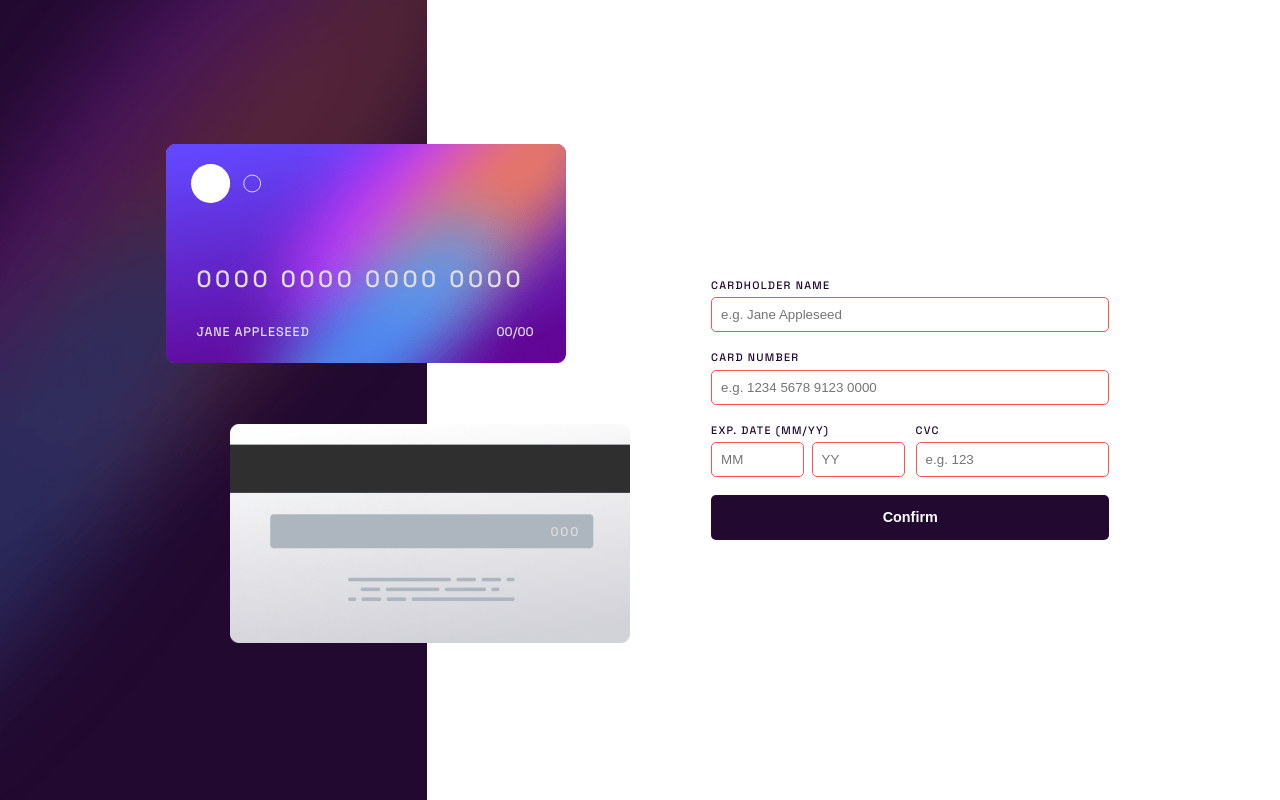
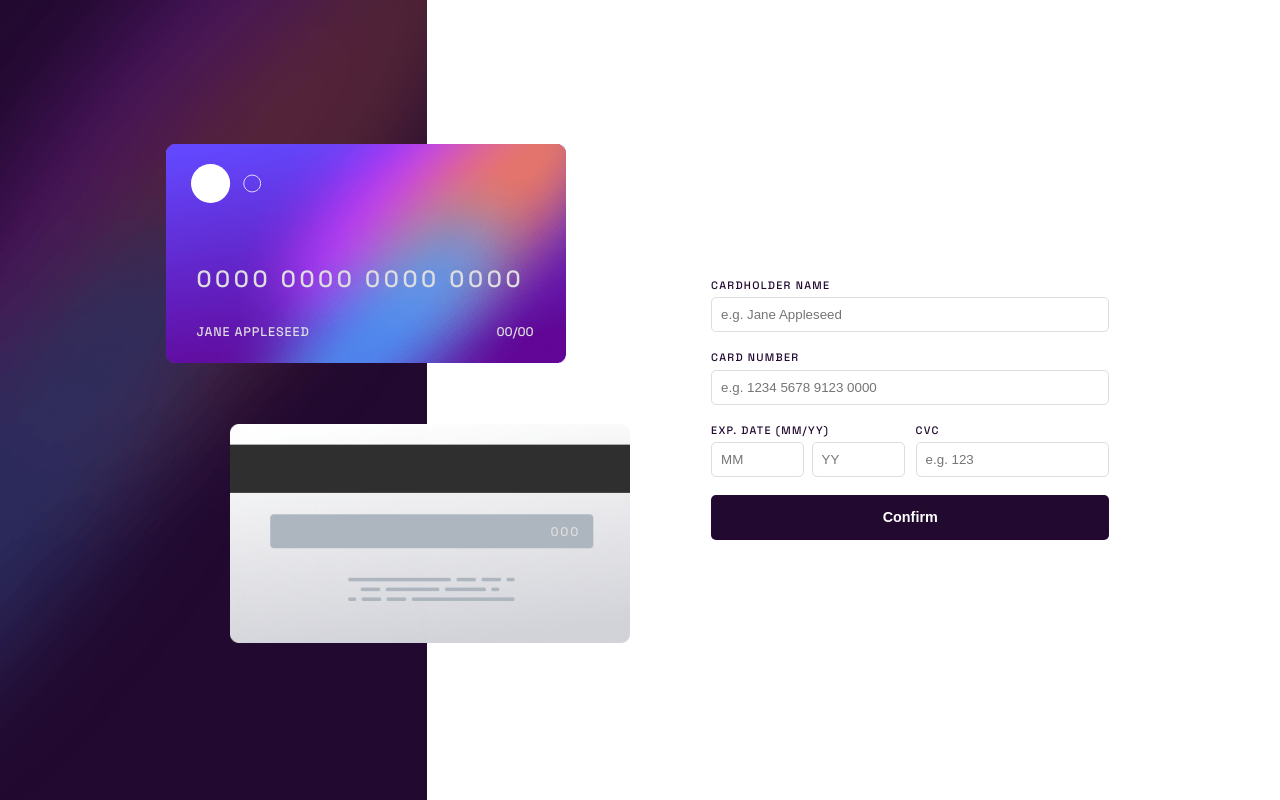
Before and after one commit to SutonToch/interactive-card-details-form, a React (Vite) app: page / in a window 1280 px wide. Built offline with nearby package versions, Linux system fonts and the light colour scheme.

Commit message:
update regex and state management

```diff
--- a/src/components/Cards.tsx
+++ b/src/components/Cards.tsx
@@ -4,27 +4,31 @@ import cardFrontLogo from './../assets/card-logo.svg'
 import cardBack from './../assets/bg-card-back.png'
 
 interface CardsProps {
-  name:string,
-  cardNumber:string,
-  month:string,
-  year:string,
-  cvc:string
+  formData: {
+    name:string,
+    card_number:string,
+    month:string,
+    year:string,
+    cvc:string
+  }
 }
 
 export default function Cards(props:CardsProps) {
+
+  const formData = props.formData
 
   return (
     <>
         <div className="card-front-container">
             <img src={cardFront} />
             <img className="card-logo" src={cardFrontLogo} />
-            <p className="card-front-cardNumber">{props.cardNumber ? props.cardNumber : "0000 0000 0000 0000"}</p>
-            <p className="card-front-name">{props.name ? props.name : "Jane Appleseed"}</p>
-            <p className="card-front-month-year">{props.month ? props.month : "00"}/{props.year ? props.year : "00"}</p>
+            <p className="card-front-cardNumber">{formData.card_number ? formData.card_number : "0000 0000 0000 0000"}</p>
+            <p className="card-front-name">{formData.name ? formData.name : "Jane Appleseed"}</p>
+            <p className="card-front-month-year">{formData.month ? formData.month : "00"}/{formData.year ? formData.year : "00"}</p>
         </div>
         <div className="card-back-container">
             <img src={cardBack}/>
-            <p className="card-back-cvc">{props.cvc ? props.cvc : "000"}</p>
+            <p className="card-back-cvc">{formData.cvc ? formData.cvc : "000"}</p>
         </div>
     </>
   )
--- a/src/components/Form.tsx
+++ b/src/components/Form.tsx
@@ -3,11 +3,31 @@ import Cards from './Cards.tsx'
 import './../styles/Form.css'
 
 export default function Form() {
-    const [name, setName] = useState("");
-    const [cardNumber, setCardNumber] = useState("");
-    const [month, setMonth] = useState("");
-    const [year, setYear] = useState("");
-    const [cvc, setCvc] = useState("");
+    const [form, setForm] = useState({
+        name: "",
+        card_number: "",
+        month: "",
+        year: "",
+        cvc: ""
+    })
+
+    function updateForm(target: HTMLInputElement) {
+        const {name, value, pattern} = target;
+        setForm((prevForm) => {
+            return (
+                {
+                    ...prevForm,
+                    [name]: value
+                }
+            )
+        })
+
+        if(!value.match(pattern)) {
+            target.classList.add("invalid")
+        } else {
+            target.classList.remove("invalid")
+        }
+    }
 
     return (
         <>
@@ -16,24 +36,24 @@ export default function Form() {
                     <label htmlFor={"name"}>Cardholder Name</label>
                     <input
                         placeholder={"e.g. Jane Appleseed"}
-                        value={name}
+                        value={form.name}
                         id={"name"}
                         name={"name"}
-                        pattern={"[A-Za-z]+\\s+[A-Za-z\\s]+"}
+                        pattern={"^[A-Za-z]+\\s+[A-Za-z\\s]+$"}
                         required
-                        onChange={(e) => setName(e.target.value)}
+                        onChange={(e) => updateForm(e.target)}
                     />
                 </div>
                 <div className="form-box">
                     <label htmlFor={"card_number"}>Card Number</label>
                     <input
                         placeholder={"e.g. 1234 5678 9123 0000"}
-                        value={cardNumber}
+                        value={form.card_number}
                         id={"card_number"}
                         name={"card_number"}
-                        pattern={"[0-9]{4}\\s[0-9]{4}\\s[0-9]{4}\\s[0-9]{4}"}
+                        pattern={"^[0-9]{4}\\s[0-9]{4}\\s[0-9]{4}\\s[0-9]{4}$"}
                         required
-                        onChange={(e) => setCardNumber(e.target.value)}
+                        onChange={(e) => updateForm(e.target)}
                     />
                 </div>
                 <div className="form-box multi-input-line">
@@ -41,43 +61,39 @@ export default function Form() {
                         <label htmlFor={"month"}>Exp. Date (MM/YY)</label>
                         <input
                             placeholder={"MM"}
-                            value={month}
+                            value={form.month}
                             id={"month"}
                             name={"month"}
-                            pattern={"01||02|03|04|05|06|07|08|09|10|11|12"}
+                            pattern={"^01|02|03|04|05|06|07|08|09|10|11|12$"}
                             required
-                            onChange={(e) => setMonth(e.target.value)}
+                            onChange={(e) => updateForm(e.target)}
                         />
                         <input
                             placeholder={"YY"}
-                            value={year}
+                            value={form.year}
                             name={"year"}
-                            pattern={"[2-9][0-9]"}
+                            pattern={"^[2-9][0-9]$"}
                             required
-                            onChange={(e) => setYear(e.target.value)}
+                            onChange={(e) => updateForm(e.target)}
                         />
                     </div>
                     <div>
                         <label htmlFor={"cvc"}>CVC</label>
                         <input
                             placeholder={"e.g. 123"}
-                            value={cvc}
+                            value={form.cvc}
                             id={"cvc"}
                             name={"cvc"}
-                            pattern={"[0-9][0-9][0-9]"}
+                            pattern={"^[0-9][0-9][0-9]$"}
                             required
-                            onChange={(e) => setCvc(e.target.value)}
+                            onChange={(e) => updateForm(e.target)}
                         />
                     </div>
                 </div>
                 <input className="submit" type={"submit"} value="Confirm" />
             </form>
             <Cards
-                name={name}
-                cardNumber={cardNumber}
-                month={month}
-                year={year}
-                cvc={cvc}
+                formData={form}
             />
         </>
     )
--- a/src/styles/form.css
+++ b/src/styles/form.css
@@ -26,10 +26,6 @@ input:focus {
   outline: none;
   border-image-slice: 1;
   border-image-source: linear-gradient(to left, hsl(278, 94%, 30%), hsl(249, 99%, 64%));
-}
-
-input:invalid {
-  border-color: hsl(0, 100%, 66%);
 }
 
 .form-box {
@@ -62,4 +58,8 @@ input:invalid {
   border: none;
 }
 
+.invalid {
+  border-color: hsl(0, 100%, 66%);
+}
+
 /*# sourceMappingURL=form.css.map */
--- a/src/styles/scss/form.scss
+++ b/src/styles/scss/form.scss
@@ -33,10 +33,6 @@ input:focus {
     border-image-source: var.$clr-active-input;
 }
 
-input:invalid {
-    border-color: var.$clr-input-error;
-}
-
 .form-box {
     margin: 1em 0;
 }
@@ -66,3 +62,7 @@ input:invalid {
     cursor: pointer;
     border: none;
 }
+
+.invalid {
+    border-color: var.$clr-input-error;
+}
```
Also changed, not shown: 1 other file (tests, documents, lock files or other folders).
